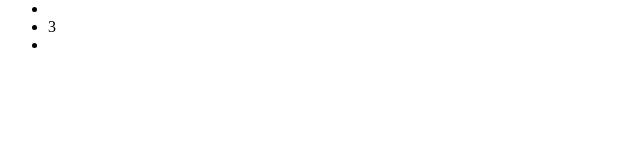
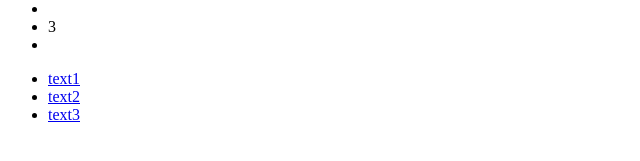
Before and after one commit to WbDmitry/vue3-training, a Vue app: page / in a window 1280 px wide. Shown: the part 561-722 px from the top of the page, without its empty margins (0-640 px from the left). Built offline with nearby package versions, Linux system fonts and the light colour scheme.

Commit message:
Вывел отображение элементов объекта из массива в список

```diff
--- a/src/App.vue
+++ b/src/App.vue
@@ -21,7 +21,14 @@ export default {
 			age: 25,
 			visibleGroup: false,
 			items: [1, 2, 3],
-			obj2: { user1: '100$', user2: '200$', user3: '300$', }
+			obj2: {
+				user1: '100$', user2: '200$', user3: '300$',
+			},
+			hrefs: [
+				{ href: '1.html', text: 'text1' },
+				{ href: '2.html', text: 'text2' },
+				{ href: '3.html', text: 'text3' },
+			]
 		}
 	},
 
@@ -191,7 +198,13 @@ export default {
 			<li>{{ items }}</li>
 			<li class="divider"></li>
 		</template>
-</ul>
+	</ul>
+
+	<ul>
+		<li v-for="item in hrefs">
+			<a :href="item.href">{{ item.text }}</a>
+		</li>
+	</ul>
 
 </template>
 
```
